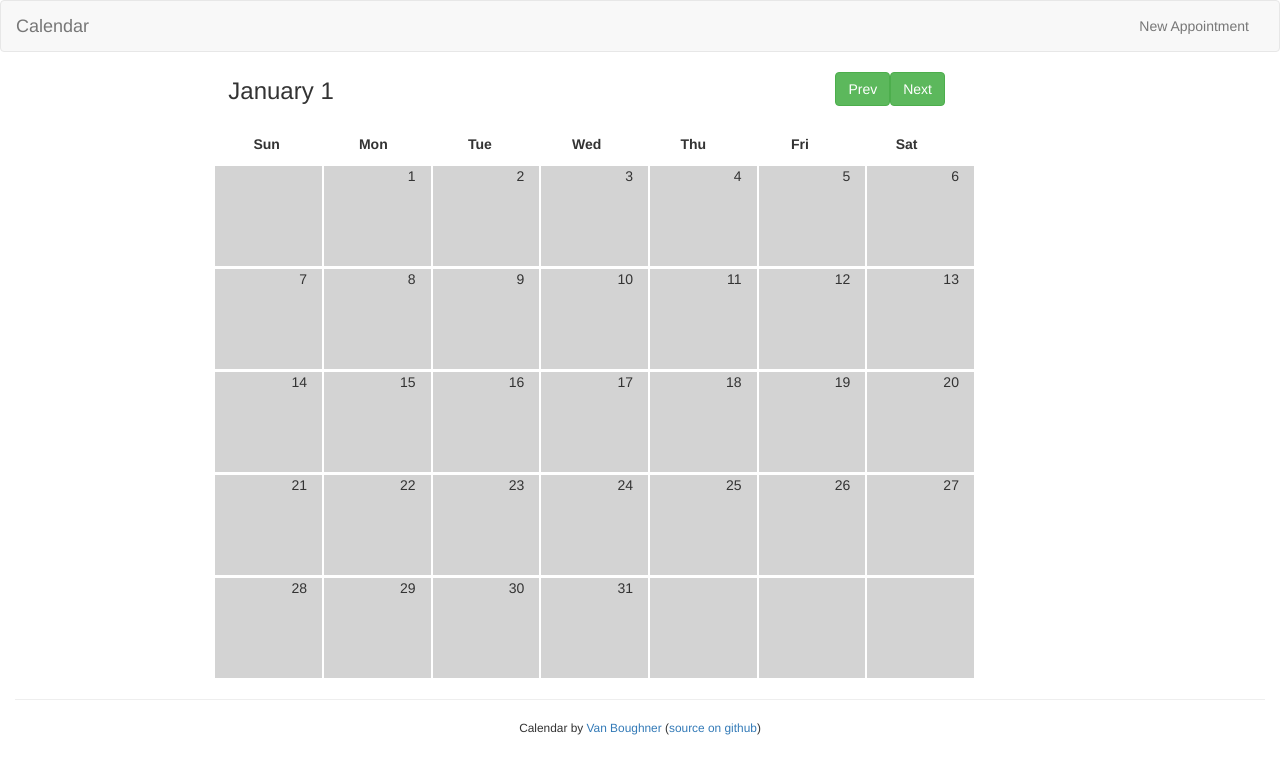
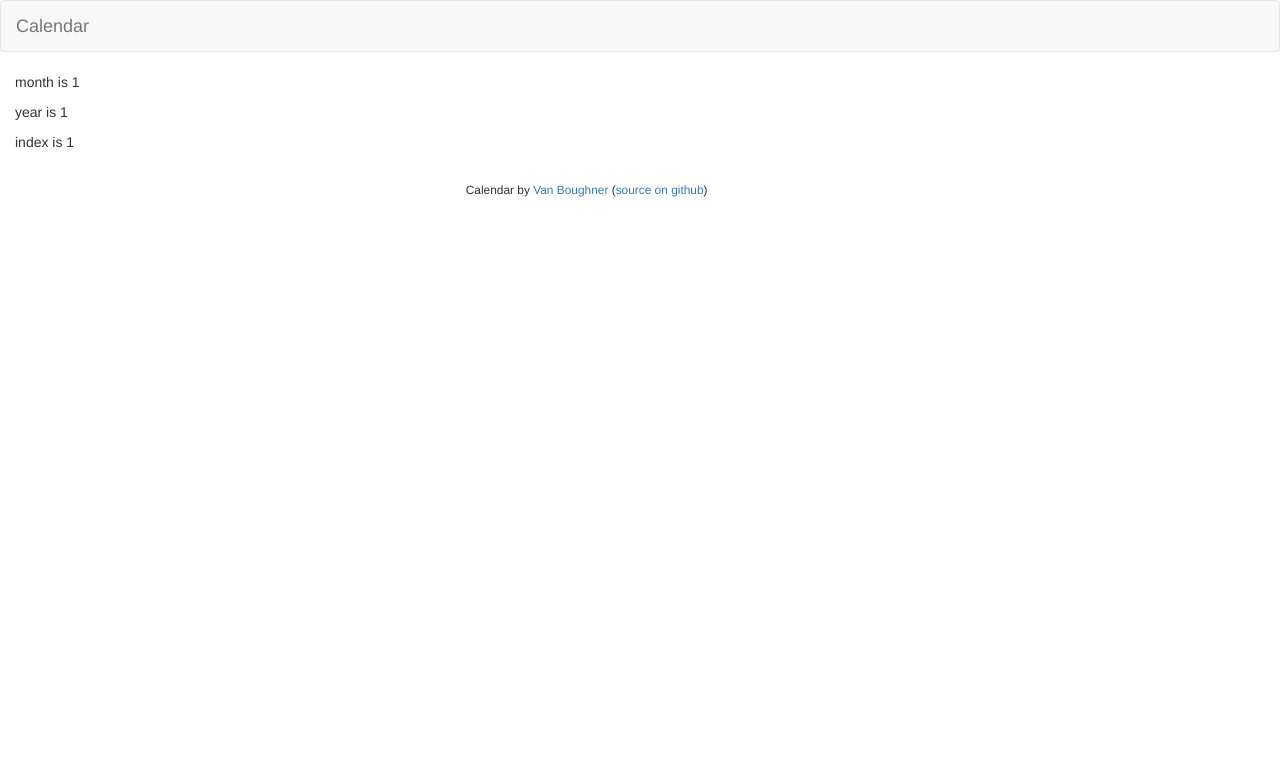
Before and after one commit to vboughner/calendar, an Angular app: page /calendar/1/1/1 in a window 1280 px wide. Shown: the top 774 px of the page. Built offline with nearby package versions, Linux system fonts and the light colour scheme.

Commit message:
moved new appointment button and got the routing working for calendar component and its sub-components

```diff
--- a/src/app/calendar/appointment/appointment-display.component.html
+++ b/src/app/calendar/appointment/appointment-display.component.html
@@ -1,3 +1,3 @@
-<p>
-  appointment-display works!
-</p>
+<p>month is {{selectedMonth}}</p>
+<p>year is {{selectedYear}}</p>
+<p>index is {{appointmentIndex}}</p>
--- a/src/app/calendar/appointment/appointment-display.component.ts
+++ b/src/app/calendar/appointment/appointment-display.component.ts
@@ -1,4 +1,4 @@
-import { Component, OnInit } from '@angular/core';
+import {Component, OnInit, Input} from '@angular/core';
 
 @Component({
   selector: 'app-appointment-display',
@@ -6,6 +6,9 @@ import { Component, OnInit } from '@angular/core';
   styles: []
 })
 export class AppointmentDisplayComponent implements OnInit {
+  @Input() selectedMonth: number;
+  @Input() selectedYear: number;
+  @Input() appointmentIndex: number;
 
   constructor() { }
 
--- a/src/app/calendar/appointment/appointment-edit.component.html
+++ b/src/app/calendar/appointment/appointment-edit.component.html
@@ -1,3 +1,6 @@
 <p>
   appointment-edit works!
 </p>
+<p>month is {{selectedMonth}}</p>
+<p>year is {{selectedYear}}</p>
+<p>index is {{appointmentIndex}}</p>
--- a/src/app/calendar/appointment/appointment-edit.component.ts
+++ b/src/app/calendar/appointment/appointment-edit.component.ts
@@ -1,4 +1,4 @@
-import { Component, OnInit } from '@angular/core';
+import {Component, OnInit, Input} from '@angular/core';
 
 @Component({
   selector: 'app-appointment-edit',
@@ -6,6 +6,9 @@ import { Component, OnInit } from '@angular/core';
   styles: []
 })
 export class AppointmentEditComponent implements OnInit {
+  @Input() selectedMonth: number;
+  @Input() selectedYear: number;
+  @Input() appointmentIndex: number;
 
   constructor() { }
 
--- a/src/app/calendar/calendar.component.html
+++ b/src/app/calendar/calendar.component.html
@@ -1 +1,17 @@
-<app-month></app-month>
+<div *ngIf="isMonthDisplay">
+  <app-month></app-month>
+</div>
+<div *ngIf="!isMonthDisplay && !isEdit">
+  <app-appointment-display
+    [selectedYear]="selectedYear"
+    [selectedMonth]="selectedMonth"
+    [appointmentIndex]="appointmentIndex">
+  </app-appointment-display>
+</div>
+<div *ngIf="isEdit">
+  <app-appointment-edit
+    [selectedYear]="selectedYear"
+    [selectedMonth]="selectedMonth"
+    [appointmentIndex]="appointmentIndex">
+  </app-appointment-edit>
+</div>
--- a/src/app/calendar/calendar.component.ts
+++ b/src/app/calendar/calendar.component.ts
@@ -1,15 +1,67 @@
-import { Component, OnInit } from '@angular/core';
+import {Component, OnInit, OnDestroy} from '@angular/core';
+import {ActivatedRoute} from '@angular/router';
+import {Subscription} from 'rxjs';
 
+/*
+ * Calendar component looks at the routing instructions in the URL and
+ * figures out which sub-component is needed, it will one of these three:
+ *   1. month display, view all the appointments this month
+ *   2. appointment display, view details on a single appointment
+ *   3. appointment edit, edit an existing appointment, or add a new one
+ *
+ * Calendar component passes routing information down into sub-components
+ * so that they don't have to decipher the routing again.
+ */
 @Component({
   selector: 'app-calendar',
   templateUrl: './calendar.component.html',
   styles: []
 })
-export class CalendarComponent implements OnInit {
+export class CalendarComponent implements OnInit, OnDestroy {
+  private routeSubscription: Subscription;
 
-  constructor() { }
+  selectedYear: number;
+  selectedMonth: number;    // month numbers run from 1 - 12
+  isMonthDisplay: boolean;  // true when the month display should be shown, false for appointment display/edit
+  appointmentIndex: string; // is 'new' when adding an appointment, otherwise is the index of the appointment
+  isEdit: boolean;          // is true when editing or adding an existing appointment
+
+  constructor(private route:ActivatedRoute) { }
 
   ngOnInit() {
+    this.routeSubscription = this.route.params.subscribe(
+      (params: any) => {
+        if (params['year'] && params['month']) {
+          this.selectedYear = params['year'];
+          this.selectedMonth = params['month'];
+        } else {
+          // when no year and month are selected in the URL, use today's month
+          // note that JavaScript Date uses 0-based month numbers, so need to adjust by +1
+          const currentTime = new Date();
+          this.selectedMonth = currentTime.getMonth() + 1;
+          this.selectedYear = currentTime.getFullYear();
+        }
+
+        // figure out which sub-components should be showing for this route
+        if (params['appointment']) {
+          this.appointmentIndex = params['appointment'];
+          this.isMonthDisplay = false;
+          if (params['edit'] || this.appointmentIndex === 'new') {
+            this.isEdit = true;
+          } else {
+            this.isEdit = false;
+          }
+        } else {
+          this.appointmentIndex = null;
+          this.isMonthDisplay = true;
+          this.isEdit = false;
+        }
+      }
+    );
+  }
+
+  ngOnDestroy() {
+    this.routeSubscription.unsubscribe();
   }
 
 }
--- a/src/app/calendar/month/month-selector.component.html
+++ b/src/app/calendar/month/month-selector.component.html
@@ -1,11 +1,14 @@
 <div class="row calendar-month-selector">
   <div class="col-sm-2"></div>
-  <div class="col-sm-4 text-left">
+  <div class="col-sm-3 text-left">
     <h3 class="calendar-month-title">{{monthNames[selectedMonth - 1]}} {{selectedYear}}</h3>
   </div>
-  <div class="col-sm-3 text-right">
+  <div class="col-sm-2 text-left">
     <button class="btn btn-success" (click)="onPrevMonth()">Prev</button>
     <button class="btn btn-success" (click)="onNextMonth()">Next</button>
   </div>
+  <div class="col-sm-2 text-right">
+    <button class="btn btn-primary" (click)="onNewAppointment()">New Appointment</button>
+  </div>
   <div class="col-sm-3"></div>
 </div>
--- a/src/app/calendar/month/month-selector.component.ts
+++ b/src/app/calendar/month/month-selector.component.ts
@@ -47,7 +47,7 @@ export class MonthSelectorComponent implements OnInit, OnDestroy {
     this.routeSubscription.unsubscribe();
   }
 
-  onPrevMonth() {
+  onPrevMonth(): void {
     let month: number = this.selectedMonth;
     let year: number = this.selectedYear;
 
@@ -60,7 +60,7 @@ export class MonthSelectorComponent implements OnInit, OnDestroy {
     this.router.navigate(['/calendar/' + year + '/' + month]);
   }
 
-  onNextMonth() {
+  onNextMonth(): void {
     let month: number = this.selectedMonth;
     let year: number = this.selectedYear;
 
@@ -72,4 +72,8 @@ export class MonthSelectorComponent implements OnInit, OnDestroy {
 
     this.router.navigate(['/calendar/' + year + '/' + month]);
   }
+
+  onNewAppointment(): void {
+    this.router.navigate(['/calendar/' + this.selectedYear + '/' + this.selectedMonth + '/new']);
+  }
 }
--- a/src/app/data/storage.service.ts
+++ b/src/app/data/storage.service.ts
@@ -33,6 +33,11 @@ export class StorageService {
     return this.calendar;
   }
 
+  getAppointment(index: number): Appointment {
+    this.loadCalendar();
+    return this.calendar.appointments[index];
+  }
+
   addAppointment(a: Appointment): number {
     this.loadCalendar();
     let index: number = this.calendar.appointments.push(a);
--- a/src/app/footer/footer.component.html
+++ b/src/app/footer/footer.component.html
@@ -1,9 +1,10 @@
-<div class="row">
-  <div class="col-sm-12">
-    <hr/>
+<div class="row" style="margin-top: 30px">
+  <div class="col-sm-2"></div>
+  <div class="col-sm-7">
     <p class="text-center small">
       Calendar by <a href="https://www.linkedin.com/in/vboughner">Van Boughner</a>
       (<a href="https://github.com/vboughner/calendar">source on github</a>)
     </p>
   </div>
+  <div class="col-sm-3"></div>
 </div>
--- a/src/app/header/header.component.html
+++ b/src/app/header/header.component.html
@@ -1,17 +1,7 @@
 <nav class="navbar navbar-default">
   <div class="container-fluid">
     <div class="navbar-header">
-      <button type="button" class="navbar-toggle" data-toggle="collapse" data-target="#navbar-collapse-1">
-        <span class="icon-bar"></span>
-        <span class="icon-bar"></span>
-        <span class="icon-bar"></span>
-      </button>
       <a class="navbar-brand" [routerLink]="['/']">Calendar</a>
-    </div>
-    <div class="collapse navbar-collapse" id="navbar-collapse-1">
-      <ul class="nav navbar-nav navbar-right">
-        <li><a>New Appointment</a></li>
-      </ul>
     </div>
   </div>
 </nav>
```
